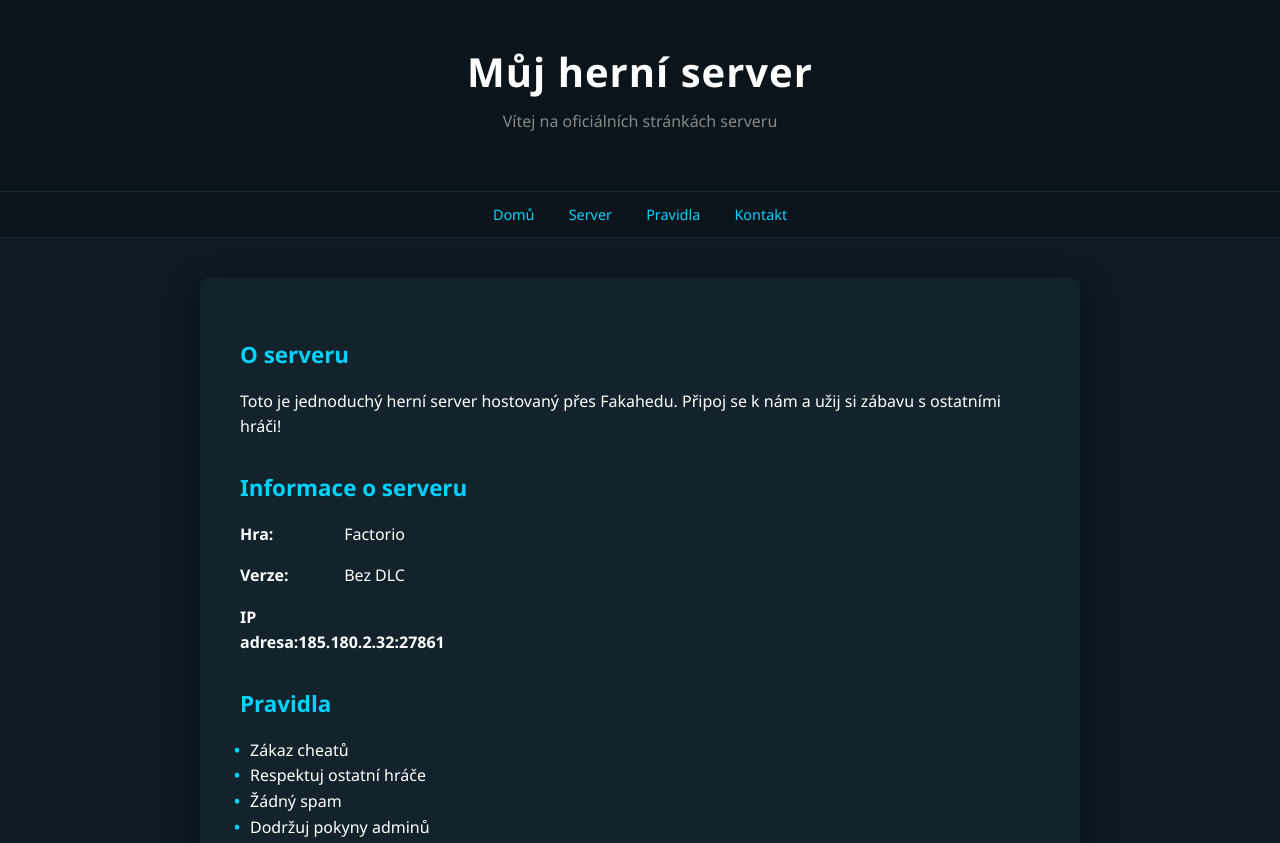
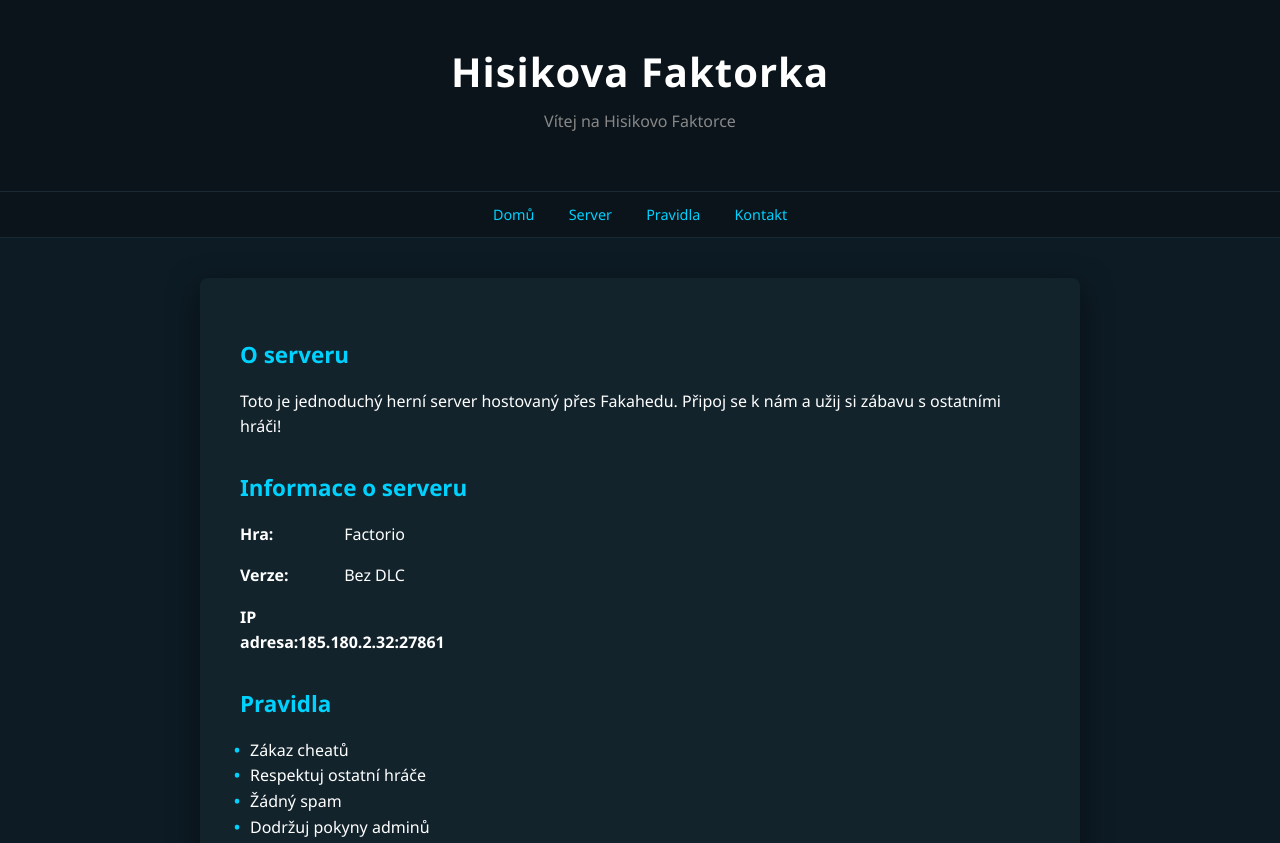
Before and after one commit to hisopiso/herni-web, a plain HTML site: page index.html in a window 1280 px wide. Shown: the top 843 px of the page. Drawn offline with Linux system fonts and the light colour scheme.

Commit message:
index.html

```diff
--- a/index.html
+++ b/index.html
@@ -138,8 +138,8 @@
 <body>
 
     <header>
-        <h1>Můj herní server</h1>
-        <p>Vítej na oficiálních stránkách serveru</p>
+        <h1>Hisikova Faktorka</h1>
+        <p>Vítej na Hisikovo Faktorce</p>
     </header>
 
     <nav>
```
